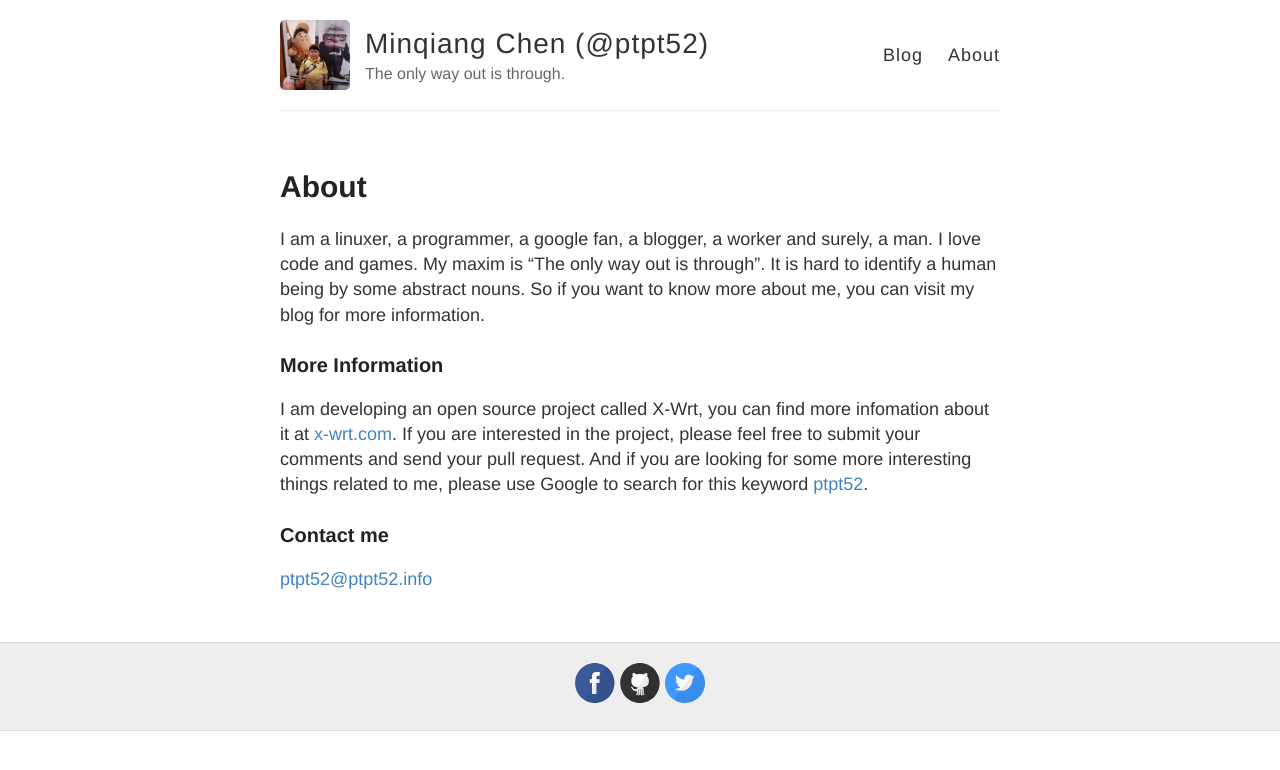
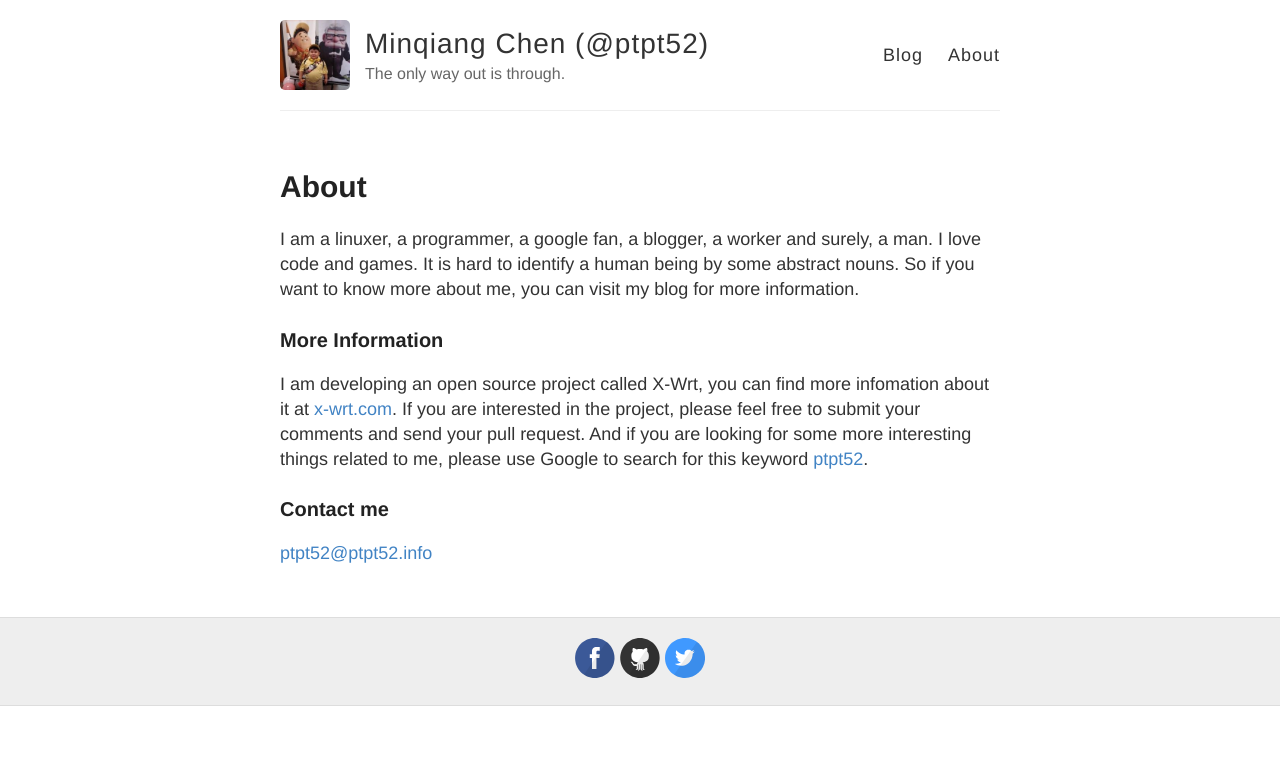
Before and after one commit to ptpt52/ptpt52.github.io, a Jekyll site: the page built from about.md, in a window 1280 px wide. Shown: the top 770 px of the page. Built offline with Jekyll 4.4.1, drawn with Linux system fonts in a browser that asks for light colours.

Commit message:
update avatar link

```diff
--- a/_config.yml
+++ b/_config.yml
@@ -9,7 +9,7 @@ name: Minqiang Chen (@ptpt52)
 description: The only way out is through.
 
 # URL of your avatar or profile pic (you could use your GitHub profile pic)
-avatar: https://github.com/ptpt52/ptpt52.github.io/raw/master/images/ptpt52-logo.jpg
+avatar: /images/ptpt52-logo.jpg
 
 #
 # Flags below are optional
--- a/about.md
+++ b/about.md
@@ -4,7 +4,7 @@ title: About
 permalink: /about/
 ---
 
-I am a linuxer, a programmer, a google fan, a blogger, a worker and surely, a man. I love code and games. My maxim is "The only way out is through". It is hard to identify a human being by some abstract nouns. So if you want to know more about me, you can visit my blog for more information.
+I am a linuxer, a programmer, a google fan, a blogger, a worker and surely, a man. I love code and games. It is hard to identify a human being by some abstract nouns. So if you want to know more about me, you can visit my blog for more information.
 
 ### More Information
 
```
